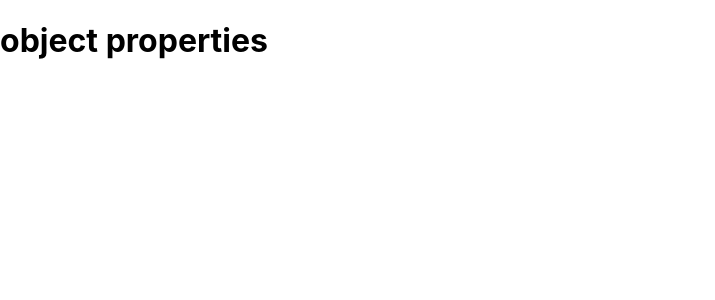
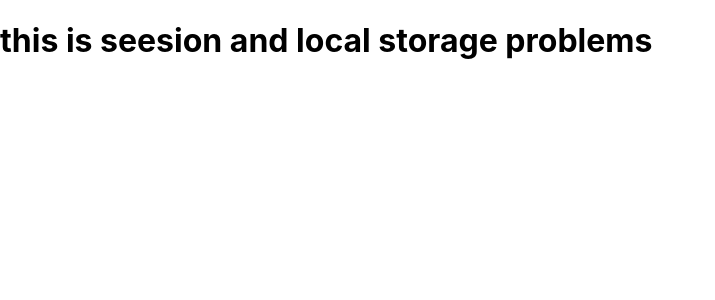
Before and after one commit to aniket2727/React-Interview, a React (Create React App) app in the folder app/: page / in a window 1280 px wide. Shown: the top 300 px of the page, without its empty margins (0-715 px from the left). Built offline with nearby package versions, Linux system fonts and the light colour scheme.

Commit message:
all changes relates to session and  local storege

```diff
--- /dev/null
+++ b/app/src/A6.js
@@ -0,0 +1,40 @@
+
+
+
+// this code about the local ans seesoion storege ito the  javascript
+
+
+import React from 'react'
+const A6=()=>{
+
+    localStorage.setItem("name","aniket")
+    const data=localStorage.getItem("name");
+    console.log(data)
+
+    // how to delete this name key
+
+
+    localStorage.removeItem("name")
+    const data2=localStorage.getItem("name");
+    console.log(data2)  // output is null
+
+
+    // for the clearing the all local strorage we can we   localStorage.clear();
+
+
+    // code for the sesiion stoorage
+
+
+    sessionStorage.setItem("name","sanket");
+    const data3=sessionStorage.getItem("name");
+    console.log("for the session storege",data3)
+    return(
+        <div>
+          <h1>this is seesion and local storage problems</h1>
+        </div>
+    )
+}
+
+
+
+export default A6;
--- a/app/src/App.js
+++ b/app/src/App.js
@@ -111,10 +111,11 @@ import A2 from "./A2";
 import A3 from './A3'
 import A4 from './A4'
 import A5 from './A5'
+import A6 from './A6';
 function App() {
   return (
     <div className="">
-     <A5/>
+     <A6/>
     </div>
   );
 }
```
